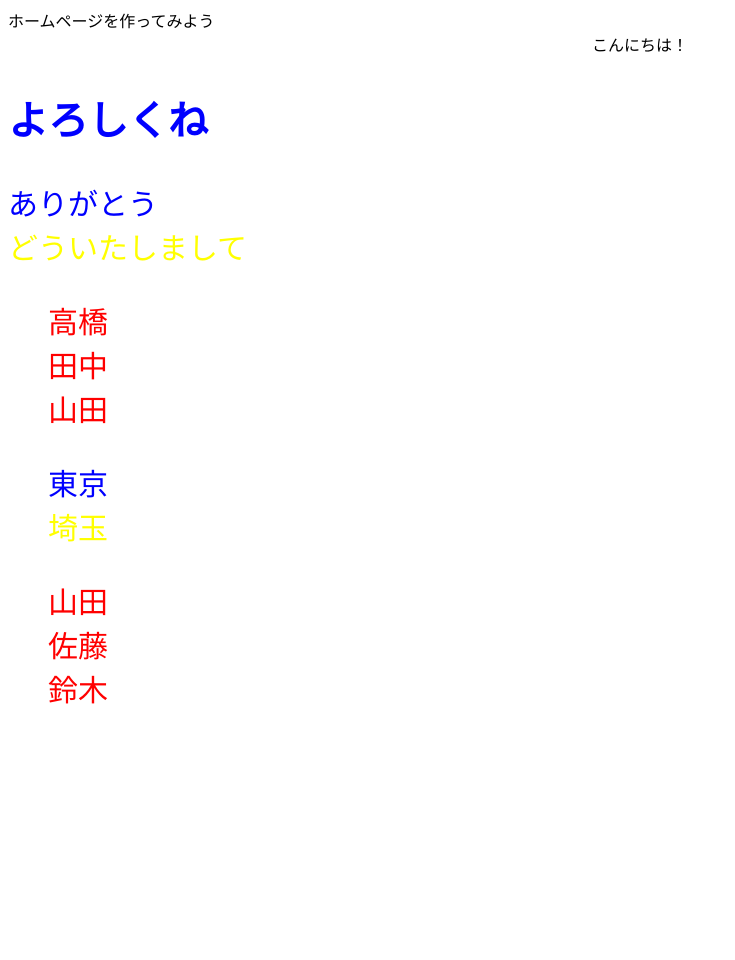
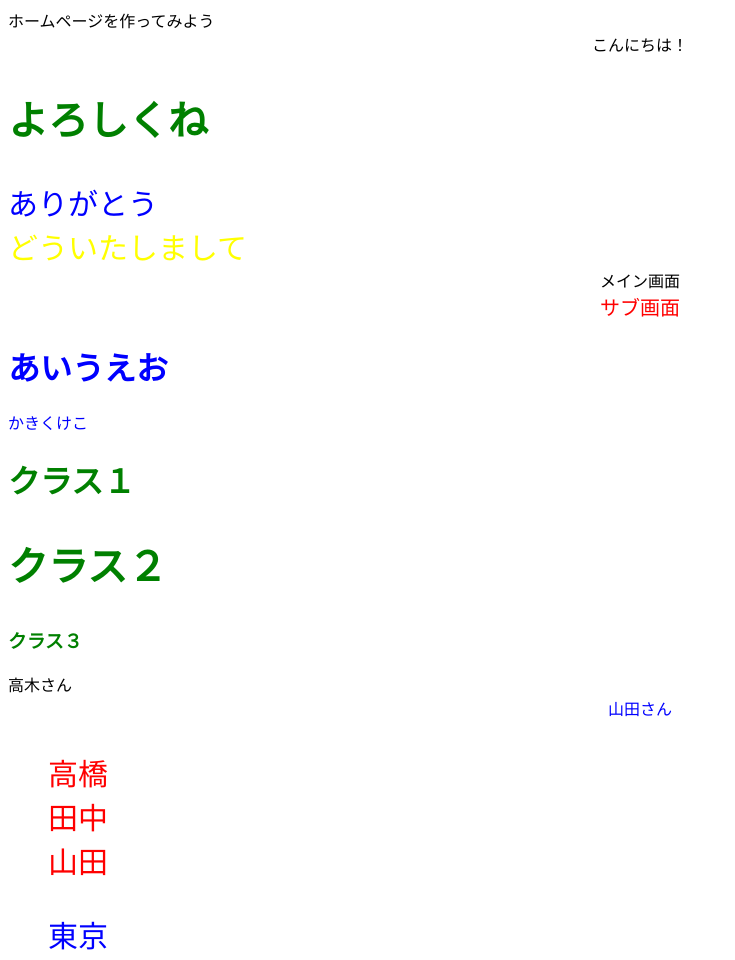
Before and after one commit to uswitch-02/diworks_html_css, a PHP site: page / in a window 1280 px wide. Shown: the top 960 px of the page, without its empty margins (0-735 px from the left). Before the commit the page ends 704 px from the top, so only its background shows below. Run offline with PHP 8.4, Linux system fonts and the light colour scheme.

Commit message:
ｃｓｓ時間目写経

```diff
--- a/index.html
+++ b/index.html
@@ -25,7 +25,19 @@
       <div class="XYZ">どういたしまして</div>
       </div>
 
+      <div id="main">メイン画面
+      <div class="sub">サブ画面</div>
+      </div>
 
+      <h1 class="word">あいうえお</h1>
+      <div class="word">かきくけこ</div>
+
+      <h1>クラス１</h1>
+      <h2>クラス２</h2>
+      <h3>クラス３</h3>
+
+      <div class="name1">高木さん</div>
+      <div class="name2">山田さん</div>
 
       <ul>
         <li class="nol">高橋</li>
--- a/style.css
+++ b/style.css
@@ -36,7 +36,27 @@ ul{
   color: red;
 }
 
+#main{
+  text-align: center;
+}
 
+.sub{
+  color: red;
+  font-size: 20px;
+}
+.word{
+  color: blue;
+  font-family: serif
+}
+
+h1,h2,h3{
+  color: green;
+}
+
+.name,.name2{
+  color:blue;
+  text-align: center;
+}
 /*css写経２時間目に記載した内容↓↓↓*/
 /*body{*/
 /*  color: pink; background-color: gray;*/
```
